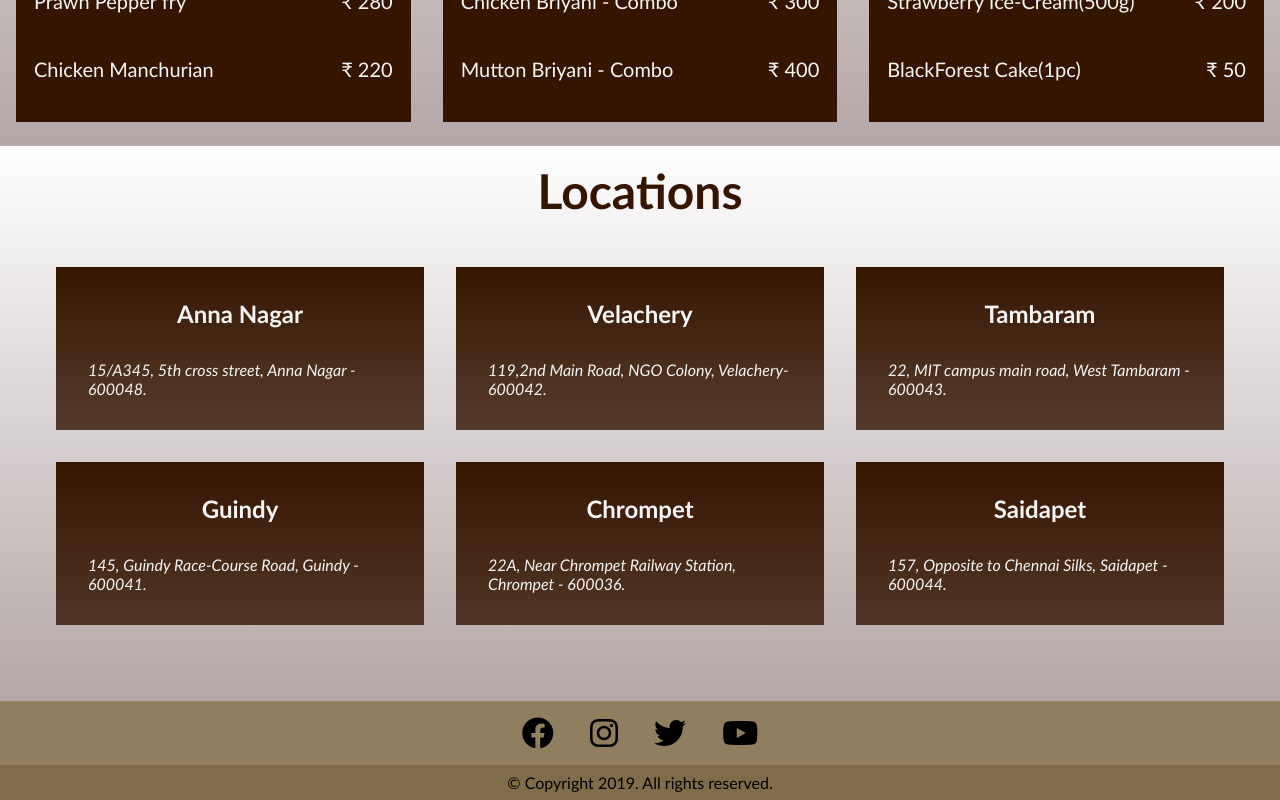
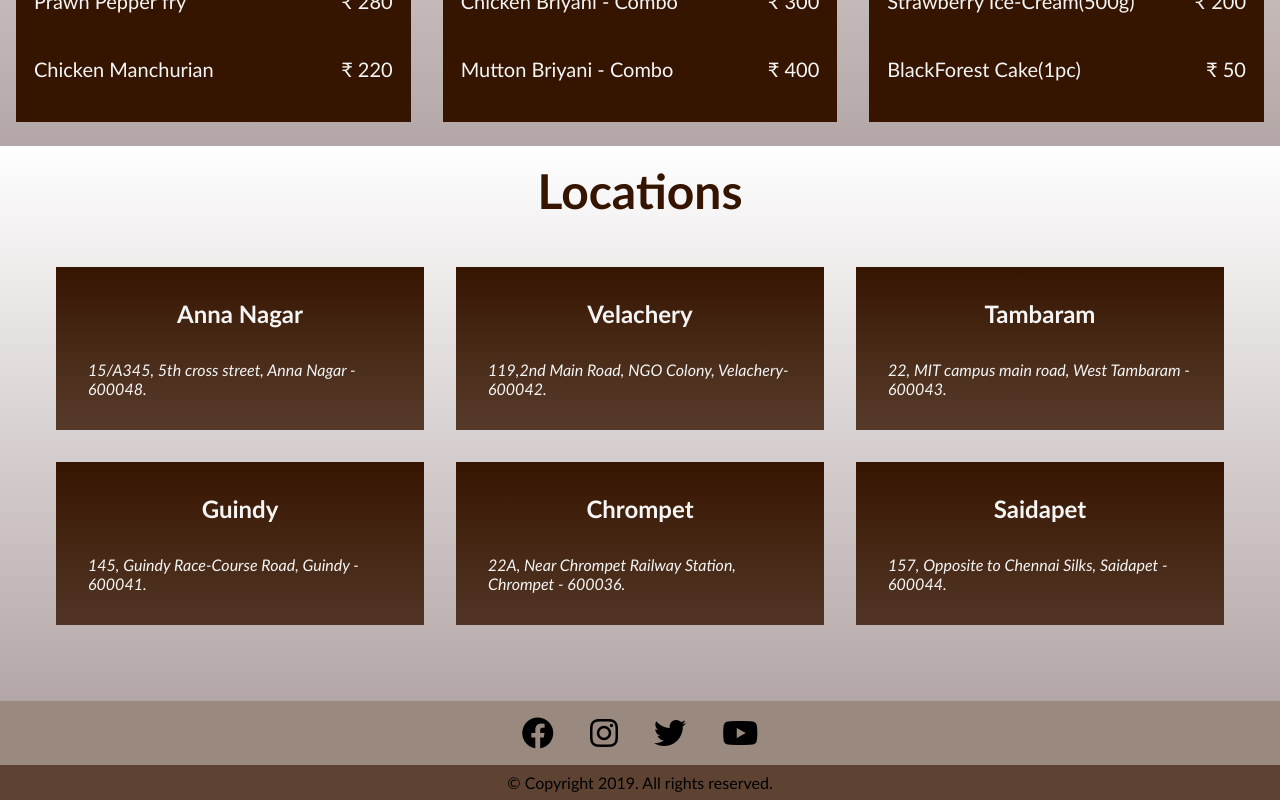
Before and after one commit to MukeshSivakumar/Restaurant_Website, a plain HTML site: page index.html in a window 1280 px wide. Shown: the part 1319-2119 px from the top of the page. Drawn offline with Linux system fonts and the light colour scheme.

Commit message:
website footer background-color changed

```diff
--- a/restaurantstyle.css
+++ b/restaurantstyle.css
@@ -192,12 +192,12 @@ th{
 .social-media {
     padding : 1rem;
     text-align: center;
-    background-color:  rgba(97, 72, 28,0.7);
+    background-color:  rgba(54,21,0,0.5);
 }
 .copyright {
     text-align: center;
     padding : 0.5rem 0rem;
-    background-color: rgba(97, 72, 28,0.8);
+    background-color: rgba(54,21,0,0.8);
 }
 
 
```
